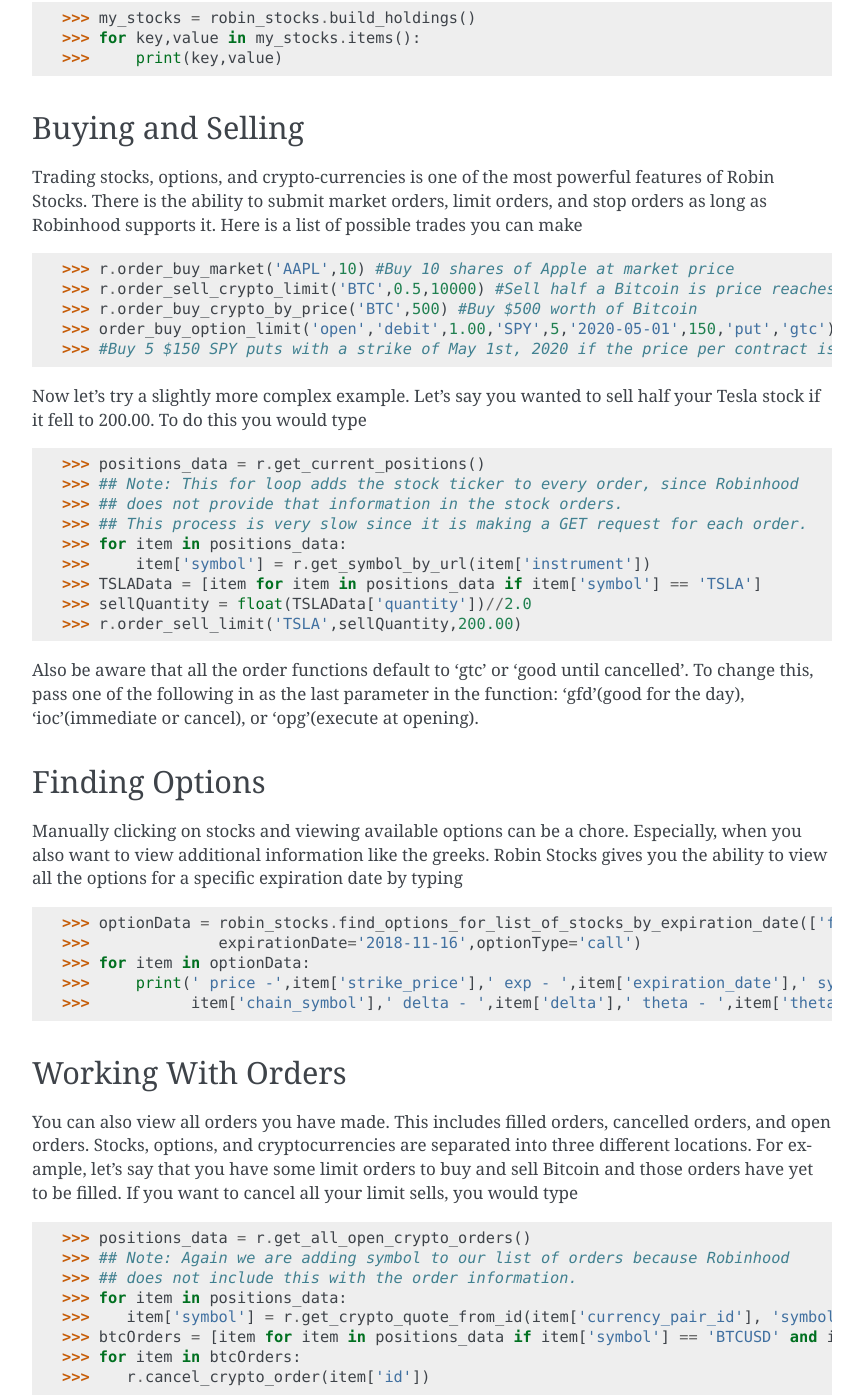
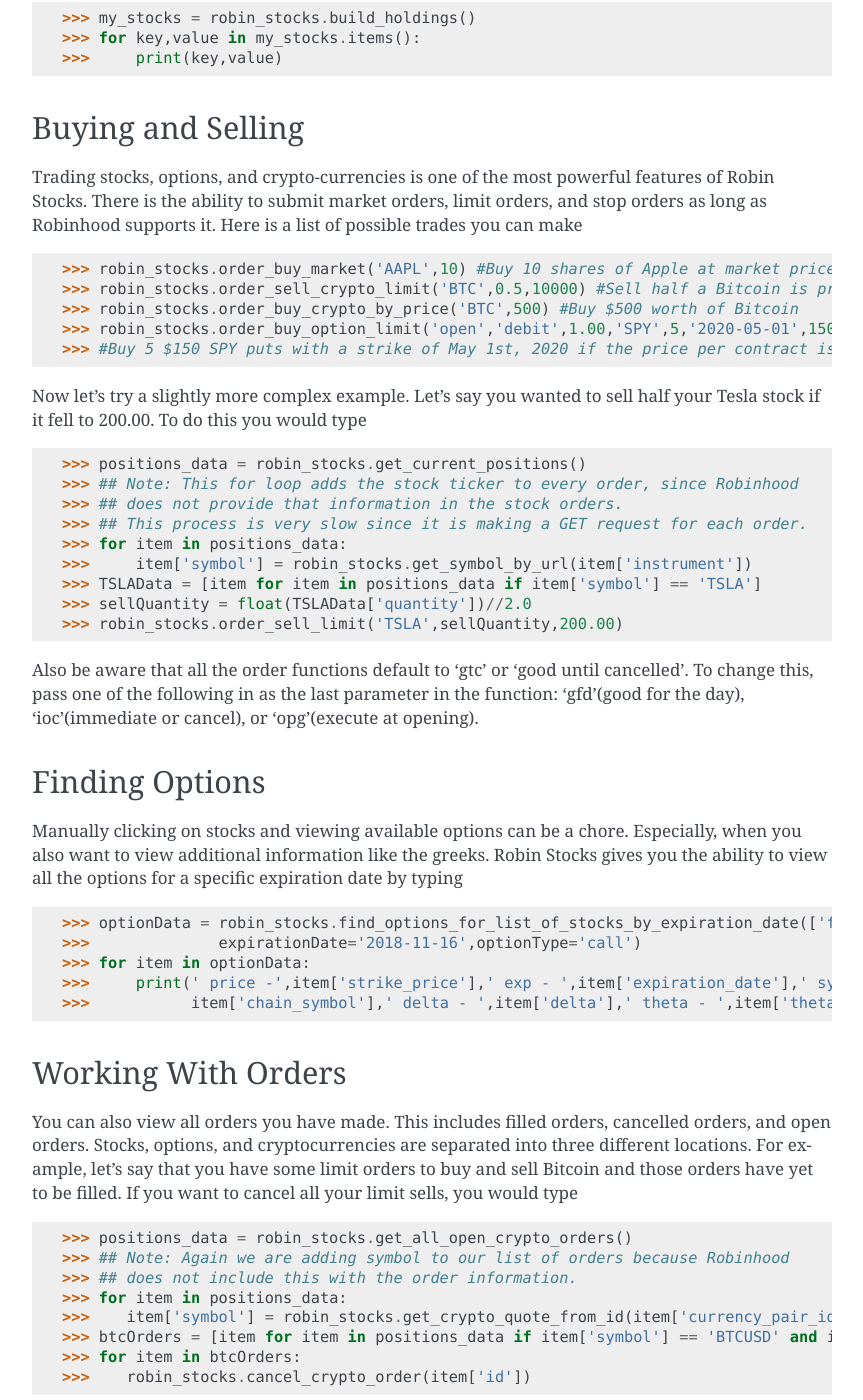
Before and after one commit to jmfernandes/robin_stocks, a Sphinx documentation site: the page built from docs/source/quickstart.rst, in a window 1280 px wide and 1400 px high, scrolled down 1314 px. Shown: the whole window, without its empty margins (318-1181 px from the left). Built offline with Sphinx 7.4.7, drawn with Linux system fonts in a browser that asks for light colours.

Commit message:
updated docs

```diff
--- a/README.rst
+++ b/README.rst
@@ -58,7 +58,7 @@
 >>> r.order_buy_market('AAPL',10) #Buy 10 shares of Apple at market price
 >>> r.order_sell_crypto_limit('BTC',0.5,10000) #Sell half a Bitcoin is price reaches 10,000
 >>> r.order_buy_crypto_by_price('BTC',500) #Buy $500 worth of Bitcoin
->>> order_buy_option_limit('open','debit',1.00,'SPY',5,'2020-05-01',150,'put','gtc')
+>>> r.order_buy_option_limit('open','debit',1.00,'SPY',5,'2020-05-01',150,'put','gtc')
 >>> #Buy 5 $150 SPY puts with a strike of May 1st, 2020 if the price per contract is $1.00. Good until cancelled.
 
 Now let's try a slightly more complex example. Let's say you wanted to sell half your Tesla stock if it fell to 200.00.
--- a/docs/source/quickstart.rst
+++ b/docs/source/quickstart.rst
@@ -45,24 +45,24 @@
 Trading stocks, options, and crypto-currencies is one of the most powerful features of Robin Stocks. There is the ability to submit market orders, limit orders, and stop orders as long as
 Robinhood supports it. Here is a list of possible trades you can make
 
->>> r.order_buy_market('AAPL',10) #Buy 10 shares of Apple at market price
->>> r.order_sell_crypto_limit('BTC',0.5,10000) #Sell half a Bitcoin is price reaches 10,000
->>> r.order_buy_crypto_by_price('BTC',500) #Buy $500 worth of Bitcoin
->>> order_buy_option_limit('open','debit',1.00,'SPY',5,'2020-05-01',150,'put','gtc')
+>>> robin_stocks.order_buy_market('AAPL',10) #Buy 10 shares of Apple at market price
+>>> robin_stocks.order_sell_crypto_limit('BTC',0.5,10000) #Sell half a Bitcoin is price reaches 10,000
+>>> robin_stocks.order_buy_crypto_by_price('BTC',500) #Buy $500 worth of Bitcoin
+>>> robin_stocks.order_buy_option_limit('open','debit',1.00,'SPY',5,'2020-05-01',150,'put','gtc')
 >>> #Buy 5 $150 SPY puts with a strike of May 1st, 2020 if the price per contract is $1.00. Good until cancelled.
 
 Now let's try a slightly more complex example. Let's say you wanted to sell half your Tesla stock if it fell to 200.00.
 To do this you would type
 
->>> positions_data = r.get_current_positions()
+>>> positions_data = robin_stocks.get_current_positions()
 >>> ## Note: This for loop adds the stock ticker to every order, since Robinhood
 >>> ## does not provide that information in the stock orders.
 >>> ## This process is very slow since it is making a GET request for each order.
 >>> for item in positions_data:
->>>     item['symbol'] = r.get_symbol_by_url(item['instrument'])
+>>>     item['symbol'] = robin_stocks.get_symbol_by_url(item['instrument'])
 >>> TSLAData = [item for item in positions_data if item['symbol'] == 'TSLA']
 >>> sellQuantity = float(TSLAData['quantity'])//2.0
->>> r.order_sell_limit('TSLA',sellQuantity,200.00)
+>>> robin_stocks.order_sell_limit('TSLA',sellQuantity,200.00)
 
 Also be aware that all the order functions default to 'gtc' or 'good until cancelled'. To change this, pass one of the following in as
 the last parameter in the function: 'gfd'(good for the day), 'ioc'(immediate or cancel), or 'opg'(execute at opening).
@@ -87,11 +87,11 @@
 For example, let's say that you have some limit orders to buy and sell Bitcoin and those orders have yet to be filled.
 If you want to cancel all your limit sells, you would type
 
->>> positions_data = r.get_all_open_crypto_orders()
+>>> positions_data = robin_stocks.get_all_open_crypto_orders()
 >>> ## Note: Again we are adding symbol to our list of orders because Robinhood
 >>> ## does not include this with the order information.
 >>> for item in positions_data:
->>>    item['symbol'] = r.get_crypto_quote_from_id(item['currency_pair_id'], 'symbol')
+>>>    item['symbol'] = robin_stocks.get_crypto_quote_from_id(item['currency_pair_id'], 'symbol')
 >>> btcOrders = [item for item in positions_data if item['symbol'] == 'BTCUSD' and item['side'] == 'sell']
 >>> for item in btcOrders:
->>>    r.cancel_crypto_order(item['id'])
+>>>    robin_stocks.cancel_crypto_order(item['id'])
```
